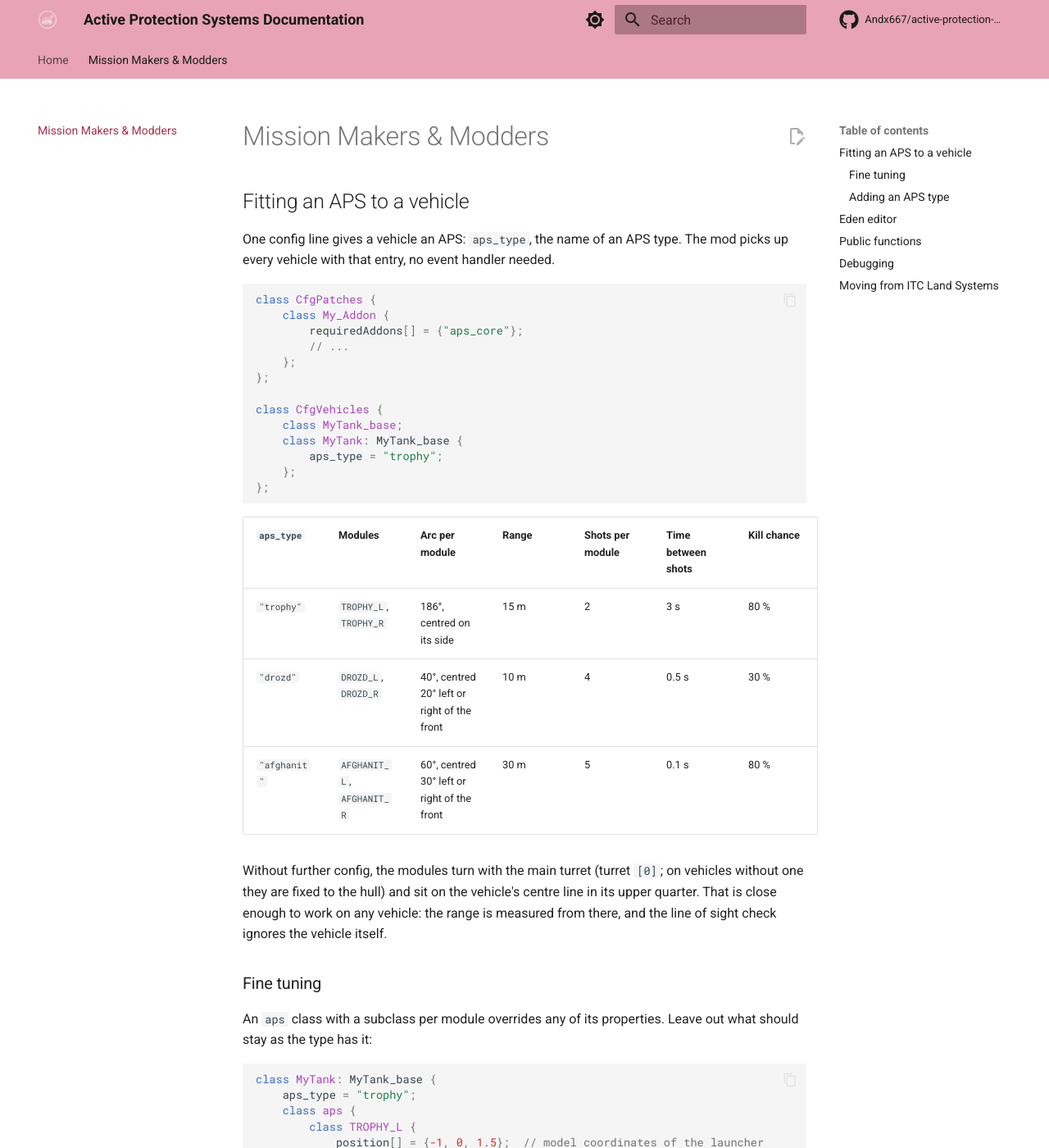
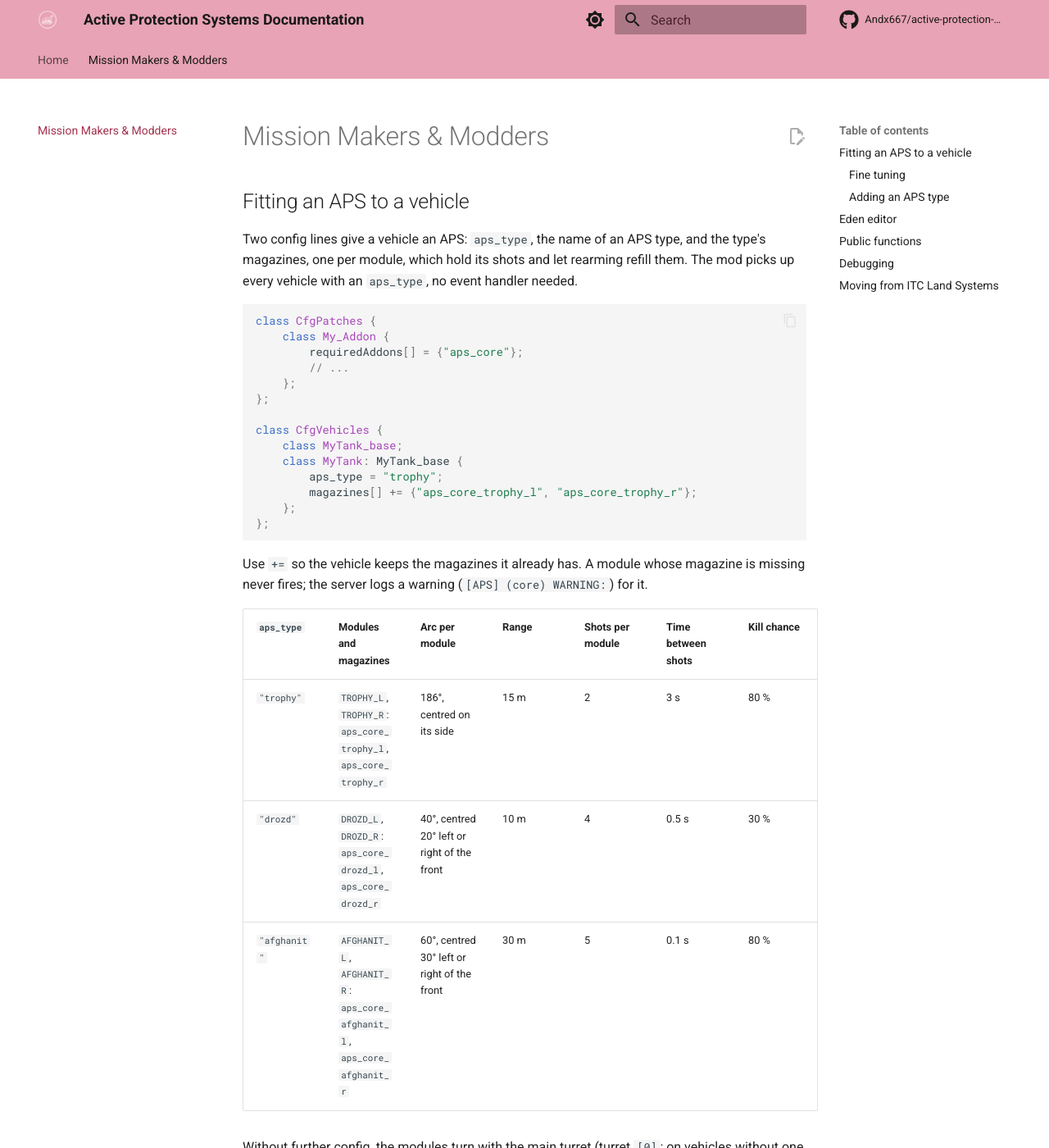
Before and after one commit to Andx667/active-protection-systems, an MkDocs documentation site: the page built from docs/scripting.md, in a window 1280 px wide and 1400 px high. Shown: the whole window at 82% size. Built offline with MkDocs 1.6.1 and Material for MkDocs 9.7.7, drawn with Linux system fonts in a browser that asks for light colours; plug-ins that fetch from the network failed and are left out; comment, search, counter and statistics services are not loaded; some of the changed text lies outside the part shown.

Commit message:
Core - Add APS magazines so ACE rearm refills the APS
- One magazine per module (aps_core_trophy_l, ...), listed in the vehicle's root magazines[] (driver turret [-1])
- A module's shots are its magazine's ammo; the vehicle's owner takes the shot with setMagazineTurretAmmo
- Module property munitions is replaced by magazine; vehicleInit warns when a vehicle lacks a module's magazine
- Ammo aps_core_countermeasure with ace_rearm_caliber 105 for ACE's rearm time and supply cost

Co-Authored-By: Claude Opus 5.5 <noreply@anthropic.com>

````diff
--- a/docs/scripting.md
+++ b/docs/scripting.md
@@ -2,7 +2,7 @@
 
 ## Fitting an APS to a vehicle
 
-One config line gives a vehicle an APS: `aps_type`, the name of an APS type. The mod picks up every vehicle with that entry, no event handler needed.
+Two config lines give a vehicle an APS: `aps_type`, the name of an APS type, and the type's magazines, one per module, which hold its shots and let rearming refill them. The mod picks up every vehicle with an `aps_type`, no event handler needed.
 
 ```cpp
 class CfgPatches {
@@ -16,15 +16,18 @@ class CfgVehicles {
     class MyTank_base;
     class MyTank: MyTank_base {
         aps_type = "trophy";
+        magazines[] += {"aps_core_trophy_l", "aps_core_trophy_r"};
     };
 };
 ```
 
-| `aps_type` | Modules | Arc per module | Range | Shots per module | Time between shots | Kill chance |
+Use `+=` so the vehicle keeps the magazines it already has. A module whose magazine is missing never fires; the server logs a warning (`[APS] (core) WARNING:`) for it.
+
+| `aps_type` | Modules and magazines | Arc per module | Range | Shots per module | Time between shots | Kill chance |
 | --- | --- | --- | --- | --- | --- | --- |
-| `"trophy"` | `TROPHY_L`, `TROPHY_R` | 186°, centred on its side | 15 m | 2 | 3 s | 80 % |
-| `"drozd"` | `DROZD_L`, `DROZD_R` | 40°, centred 20° left or right of the front | 10 m | 4 | 0.5 s | 30 % |
-| `"afghanit"` | `AFGHANIT_L`, `AFGHANIT_R` | 60°, centred 30° left or right of the front | 30 m | 5 | 0.1 s | 80 % |
+| `"trophy"` | `TROPHY_L`, `TROPHY_R`: `aps_core_trophy_l`, `aps_core_trophy_r` | 186°, centred on its side | 15 m | 2 | 3 s | 80 % |
+| `"drozd"` | `DROZD_L`, `DROZD_R`: `aps_core_drozd_l`, `aps_core_drozd_r` | 40°, centred 20° left or right of the front | 10 m | 4 | 0.5 s | 30 % |
+| `"afghanit"` | `AFGHANIT_L`, `AFGHANIT_R`: `aps_core_afghanit_l`, `aps_core_afghanit_r` | 60°, centred 30° left or right of the front | 30 m | 5 | 0.1 s | 80 % |
 
 Without further config, the modules turn with the main turret (turret `[0]`; on vehicles without one they are fixed to the hull) and sit on the vehicle's centre line in its upper quarter. That is close enough to work on any vehicle: the range is measured from there, and the line of sight check ignores the vehicle itself.
 
@@ -35,13 +38,13 @@ An `aps` class with a subclass per module overrides any of its properties. Leave
 ```cpp
 class MyTank: MyTank_base {
     aps_type = "trophy";
+    magazines[] += {"aps_core_trophy_l", "aps_core_trophy_r"};
     class aps {
         class TROPHY_L {
             position[] = {-1, 0, 1.5};  // model coordinates of the launcher
         };
         class TROPHY_R {
             position[] = {1, 0, 1.5};
-            munitions = 6;
         };
     };
 };
@@ -56,16 +59,24 @@ class MyTank: MyTank_base {
 | `traverse` | Covers this many degrees to each side of its facing | from the type |
 | `elevate` | And this many degrees up and down | from the type |
 | `range` | m, engages when the projectile is this close | from the type |
-| `munitions` | Shots | from the type |
+| `magazine` | Magazine class holding the module's shots (its `count`); must be in the vehicle's `magazines[]` | from the type |
 | `pk` | Kill chance per shot, 0 to 1 | from the type |
 | `reloadTime` | s between shots | from the type |
 | `trigger` | 1 = detonate the round, 0 = replace it with a penetrator | from the type |
 
 ### Adding an APS type
 
-Types are classes in `aps_types`, one subclass per launcher module with the properties above. A compat mod can add its own:
+Types are classes in `aps_types`, one subclass per launcher module with the properties above, each with its own magazine. A compat mod can add its own:
 
 ```cpp
+class CfgMagazines {
+    class aps_core_trophy_l;
+    class my_aps_front: aps_core_trophy_l {
+        displayName = "My APS Front";  // shown in the ACE rearm menu
+        count = 4;                     // shots
+    };
+};
+
 class aps_types {
     class my_aps {
         class MY_APS_FRONT {
@@ -74,7 +85,7 @@ class aps_types {
             traverse = 60;
             elevate = 20;
             range = 20;
-            munitions = 4;
+            magazine = "my_aps_front";
             pk = 0.6;
             reloadTime = 0.3;
             trigger = 1;
````
Also changed, not shown: CHANGELOG.md (+2 -1 lines), addons/core/README.md (+3 -2 lines), docs/index.md (+1 -1 lines), 10 other files.
